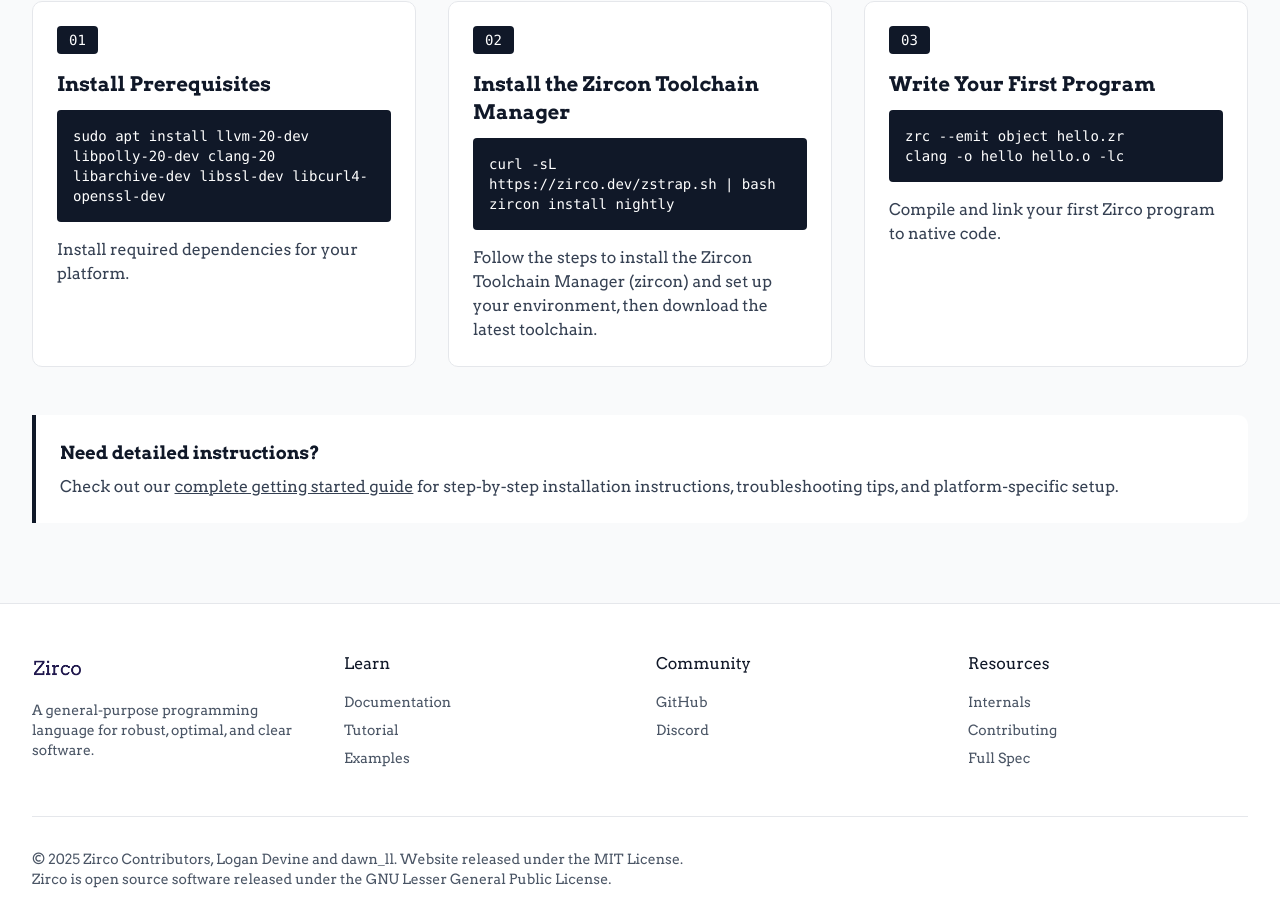
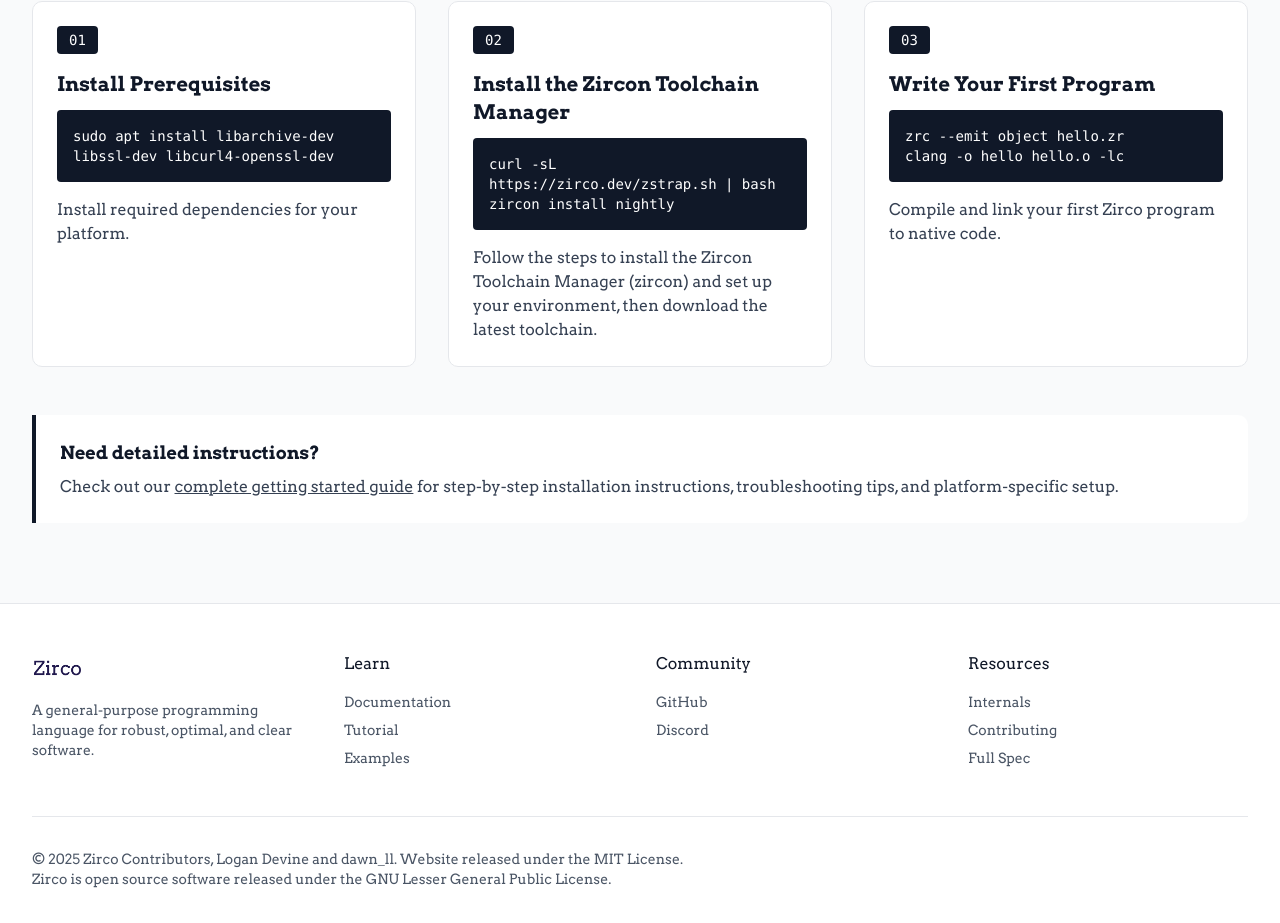
Before and after one commit to zirco-lang/zirco.dev, a React (Vite) app: page / in a window 1280 px wide. Shown: the part 3079-4002 px from the top of the page. Built offline with nearby package versions, Linux system fonts and the light colour scheme; the HTML template or start-up script is replaced by a standard one.

Commit message:
Update installation command in GetStarted component
Removed llvm-20-dev, libpolly-20-dev, and clang-20 from installation command.

```diff
--- a/src/components/GetStarted.tsx
+++ b/src/components/GetStarted.tsx
@@ -24,7 +24,7 @@ export function GetStarted() {
                             </h3>
                             <div className="bg-gray-900 dark:bg-gray-950 text-white p-3 sm:p-4 mb-4 font-mono text-xs sm:text-sm overflow-x-auto rounded transition-colors duration-300">
                                 <div>
-                                    sudo apt install llvm-20-dev libpolly-20-dev clang-20 libarchive-dev libssl-dev libcurl4-openssl-dev
+                                    sudo apt install libarchive-dev libssl-dev libcurl4-openssl-dev
                                 </div>
                             </div>
                             <p className="text-sm sm:text-base text-gray-700 dark:text-gray-300 transition-colors duration-300">
```
